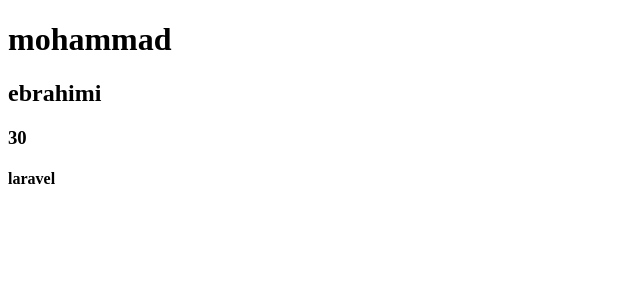
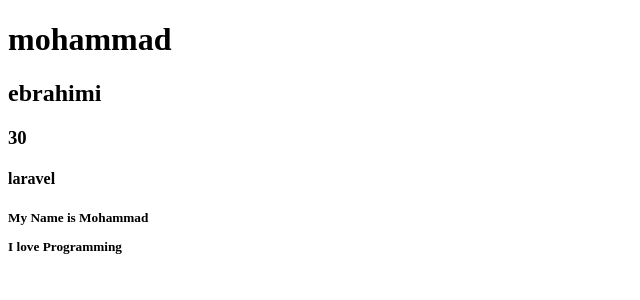
Before and after one commit to Ebrahimim29/ReactTypeScript, a React (Vite) app: page / in a window 1280 px wide. Shown: the top 300 px of the page, without its empty margins (0-640 px from the left). Built offline with nearby package versions, Linux system fonts and the light colour scheme.

Commit message:
Children Type

```diff
--- a/src/App.tsx
+++ b/src/App.tsx
@@ -1,9 +1,14 @@
 import Userinfo from "./Components/Userinfo";
 
 const App = () => {
-  return(
+  return (
     <div>
-      <Userinfo name="mohammad" family="ebrahimi" age={30} skills={["laravel"]}/>
+      <Userinfo name="mohammad" family="ebrahimi" age={30} skills={["laravel"]}>
+        <div>
+          My Name is Mohammad
+          <p>I love Programming</p>
+        </div>
+      </Userinfo>
     </div>
   )
 };
--- a/src/Components/Userinfo.tsx
+++ b/src/Components/Userinfo.tsx
@@ -1,6 +1,11 @@
-type UserinfoType = {name:string, family:string, age:number, skills?:("php" | "laravel")[]}
+import type {  JSX, ReactNode } from "react";
 
-const Userinfo = ( {name,family,age,skills} :UserinfoType) => {
+type UserinfoType = {name:string, family:string, age:number, skills?:("php" | "laravel")[],
+    // children: ReactNode,
+    children: JSX.Element
+}
+
+const Userinfo = ( {name,family,age,skills,children} :UserinfoType) => {
 
     return(
         <div>
@@ -8,6 +13,7 @@ const Userinfo = ( {name,family,age,skills} :UserinfoType) => {
             <h2>{family}</h2>
             <h3>{age}</h3>
             <h4>{skills}</h4>
+            <h5>{children}</h5>
         </div>
     )
 };
```
